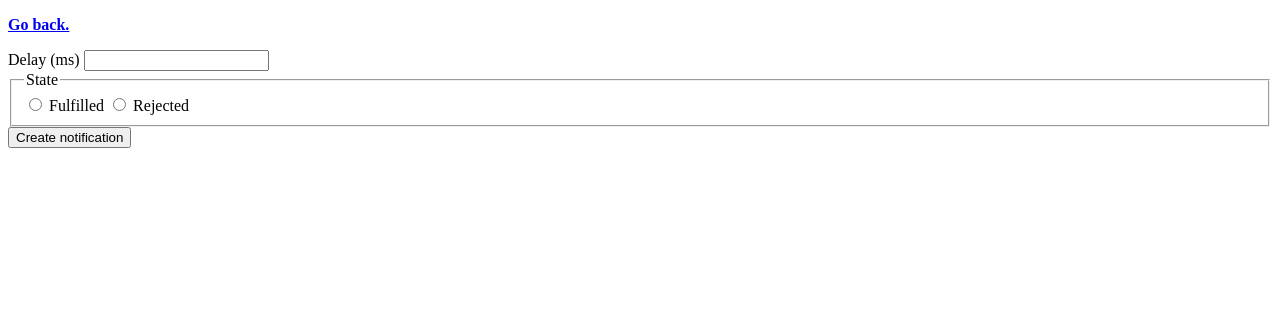
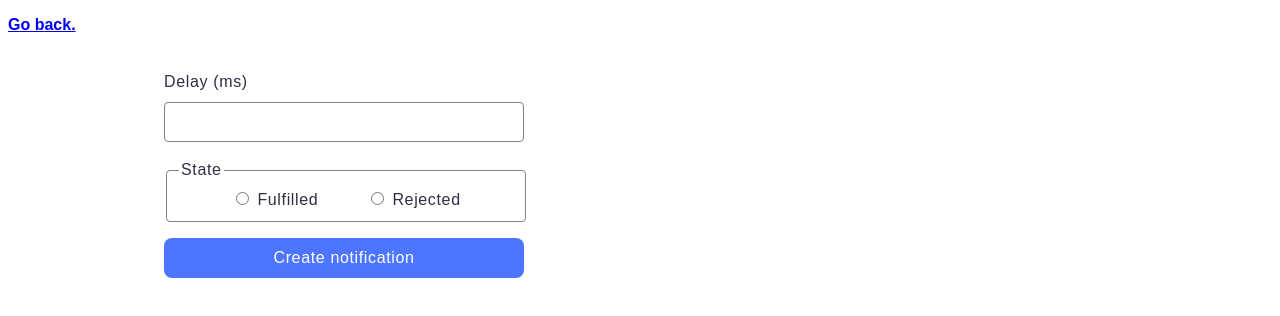
Before and after one commit to Oleksandr69/goit-js-hw-10, a plain HTML site: page 2-snackbar.html in a window 1280 px wide. Drawn offline with Linux system fonts and the light colour scheme.

Commit message:
Deploying to gh-pages from @ Oleksandr69/goit-js-hw-10@46575278f053e5048d04452a3d57c21649b8c354 🚀

```diff
--- a/2-snackbar.html
+++ b/2-snackbar.html
@@ -5,32 +5,34 @@
     <meta name="viewport" content="width=device-width, initial-scale=1.0" />
     <title>hw10-snackbar</title>
     <script type="module" crossorigin src="/goit-js-hw-10/assets/modulepreload-polyfill-B5Qt9EMX.js"></script>
+    <link rel="stylesheet" crossorigin href="/goit-js-hw-10/assets/2-snackbar-ClXLEbfy.css">
   </head>
   <body>
     <p>
       <a href="./index.html"><b>Go back.</b></a>
     </p>
-
+    <div class="conteiner">
       <form class="form">
-      <label>
+        <label class="delay-label">
           Delay (ms)
-        <input type="number" name="delay" required />
+          <input type="number" name="delay" class="delay-input" required />
         </label>
 
-      <fieldset>
+        <fieldset class="field-state">
           <legend>State</legend>
-        <label>
+          <label class="radio-label">
             <input type="radio" name="state" value="fulfilled" required />
             Fulfilled
           </label>
-        <label>
+          <label class="radio-label">
             <input type="radio" name="state" value="rejected" required />
             Rejected
           </label>
         </fieldset>
 
-      <button type="submit">Create notification</button>
+        <button type="submit" class="btn-create">Create notification</button>
       </form>
+    </div>
 
   </body>
 </html>
--- /dev/null
+++ b/assets/2-snackbar-ClXLEbfy.css
@@ -0,0 +1 @@
+body{font-family:Montserrat,sans-serif;font-weight:400}button{border-style:none;margin:0}input{border-style:none;outline-style:none}.conteiner{width:360px;margin:36px 156px}.form{display:flex;flex-direction:column}.delay-label{display:flex;flex-direction:column;font-family:Montserrat,sans-serif;font-weight:400;font-size:16px;line-height:1.5;letter-spacing:.04em;color:#2e2f42}.delay-input{box-sizing:border-box;border-radius:4px;border:1px solid #808080;width:100%;height:40px;margin-bottom:16px;margin-top:8px}.field-state{display:flex;flex-direction:row;gap:48px;justify-content:center;box-sizing:border-box;border-radius:4px;border:1px solid #808080;width:360px;height:64px;margin-bottom:16px;font-size:16px;line-height:1.5;letter-spacing:.04em;color:#2e2f42}.btn-create{background:#4e75ff;border-radius:8px;padding:8px 16px;width:100%;height:40px;font-weight:500;font-size:16px;line-height:1.5;letter-spacing:.04em;color:#fff}
```
Lines whose indentation alone changed are shown as unchanged.
